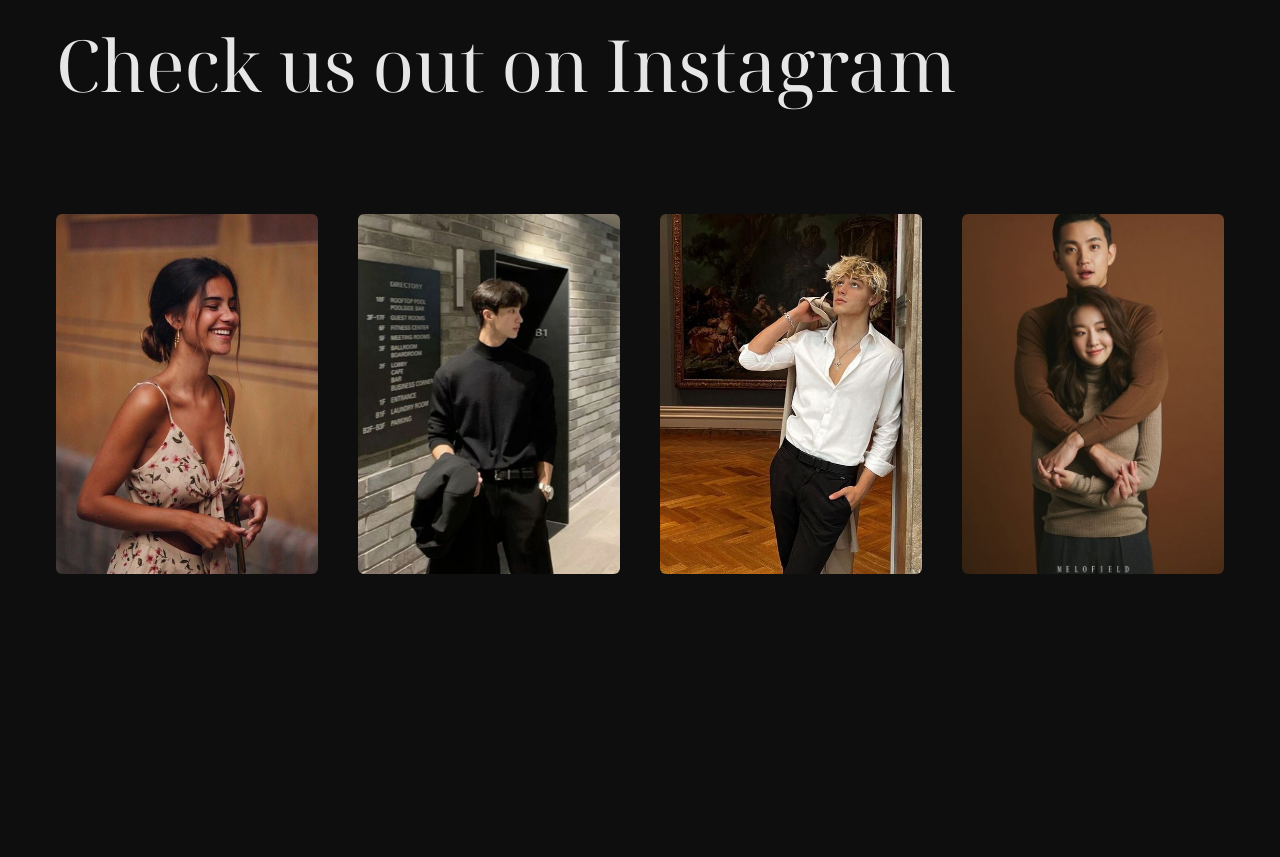
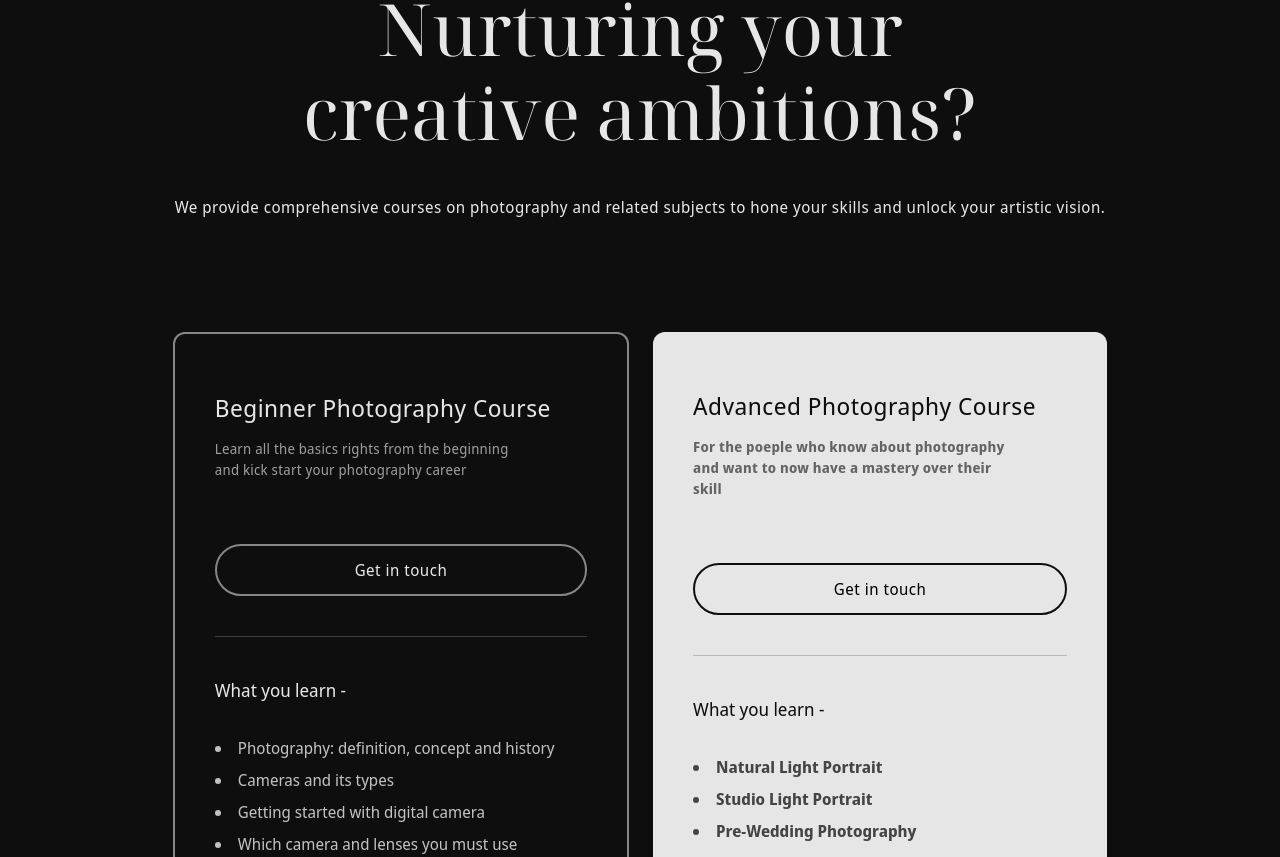
Before and after one commit to Kshitijkumar16/alessandra-studios, a Next.js app: page /about in a window 1280 px wide. Shown: the part 4903-5760 px from the top of the page. Built offline with nearby package versions, Linux system fonts and the light colour scheme.

Commit message:
courses done

```diff
--- a/components/sections/PhCourses.tsx
+++ b/components/sections/PhCourses.tsx
@@ -1,9 +1,138 @@
-import React from 'react'
+import { sans, serif } from "@/lib/fonts-provider";
+import { cn } from "@/lib/utils";
+import Link from "next/link";
+import React from "react";
+
+interface CardProps {
+	active: boolean;
+	title: string;
+	subtitle: string;
+	points: string[];
+}
+
+const Card = ({ active, title, subtitle, points }: CardProps) => {
+	return (
+		<div
+			className={cn(
+				"w-full px-10 py-14 rounded-xl",
+				active ? "bg-white/90" : "border-white/50 border-[2px]"
+			)}
+		>
+			<p
+				className={cn(
+					" text-[24px] tracking-[0.5px] font-[500]",
+					active ? "text-black" : "text-white/90"
+				)}
+			>
+				{title}
+			</p>
+			<p
+				className={cn(
+					" tracking-[0.25px] w-[85%] mt-3 text-[14px]",
+					active ? "text-black/60 font-[550]" : "text-white/60 font-[500]"
+				)}
+			>
+				{subtitle}
+			</p>
+
+			<Link
+				href='https://wa.me/+911231231234'
+				target='_blank'
+				className={cn(
+					"mt-16 rounded-full flex justify-center items-center",
+					active
+						? "hover:bg-black hover:text-white/90 border-black border-[2px] transition-all duration-300 ease-out"
+						: "border-[2px] transition-all duration-300 ease-out hover:bg-white hover:text-black text-white/90 border-white/50"
+				)}
+			>
+				<p className='tracking-[0.5px] py-3'>Get in touch</p>
+			</Link>
+
+			<div
+				className={cn("h-[1px] my-10", active ? "bg-black/20" : "bg-white/20")}
+			/>
+
+			<p
+				className={cn(
+					"text-[18px] font-[500]",
+					active ? "text-black" : "text-white/90"
+				)}
+			>
+				What you learn -
+			</p>
+
+			<ul
+				className={cn(
+					"list-disc list-inside flex flex-col gap-2 mt-8",
+					active ? "text-black/75 font-[550]" : "text-white/75 font-[500]"
+				)}
+			>
+				{points.map((point) => (
+					<li>{point}</li>
+				))}
+			</ul>
+		</div>
+	);
+};
 
 const PhCourses = () => {
-  return (
-    <div>PhCourses</div>
-  )
-}
+	return (
+		<div className='mx-14 py-60'>
+			<div
+				className={cn(
+					"flex flex-col justify-center items-center",
+					serif.className
+				)}
+			>
+				<p className='text-[72px] block text-white/90 text-center leading-[84px]'>
+					Nurturing your <br />
+					creative ambitions?
+				</p>
+				<p
+					className={cn(
+						"block text-[16px] text-white/90 text-center mt-10 leading-[26px] tracking-[0.5px]",
+						sans.className
+					)}
+				>
+					We provide comprehensive courses on photography and related subjects
+					to hone your skills and unlock your artistic vision.
+				</p>
+			</div>
 
-export default PhCourses
+			<div className='flex justify-center mt-28'>
+				<div className={cn("flex w-[80%] gap-6", sans.className)}>
+					<Card
+						title='Beginner Photography Course'
+						subtitle='Learn all the basics rights from the beginning and kick start your photography career'
+						active={false}
+						points={[
+							"Photography: definition, concept and history",
+							"Cameras and its types",
+							"Getting started with digital camera ",
+							"Which camera and lenses you must use",
+							"White Balance and colour temperature",
+							"Flash - concept and practical exposure",
+							"Lighting - principles and equipments",
+						]}
+					/>
+					<Card
+						title='Advanced Photography Course'
+						subtitle='For the poeple who know about photography and want to now have a mastery over their skill'
+						active={true}
+						points={[
+							"Natural Light Portrait",
+							"Studio Light Portrait",
+							"Pre-Wedding Photography",
+							"Tips on Make-up Hair & Clothing",
+							"Shoot with Professional Model & Make-up Artist",
+							"Postures & Poses",
+							"Skin retouching in Photoshop",
+						]}
+					/>
+				</div>
+			</div>
+		</div>
+	);
+};
+
+export default PhCourses;
```
